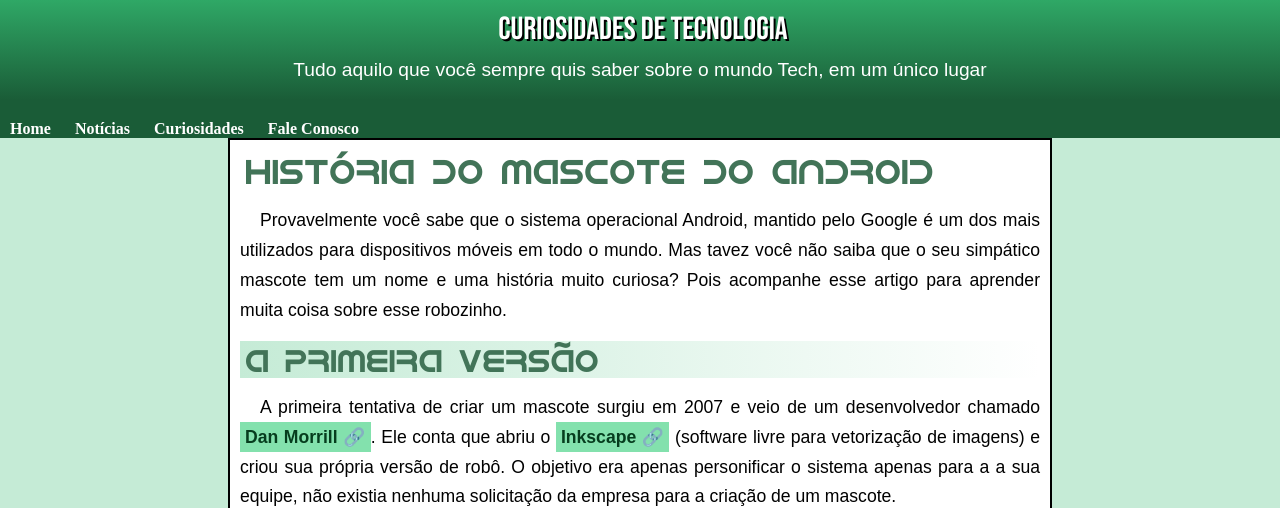
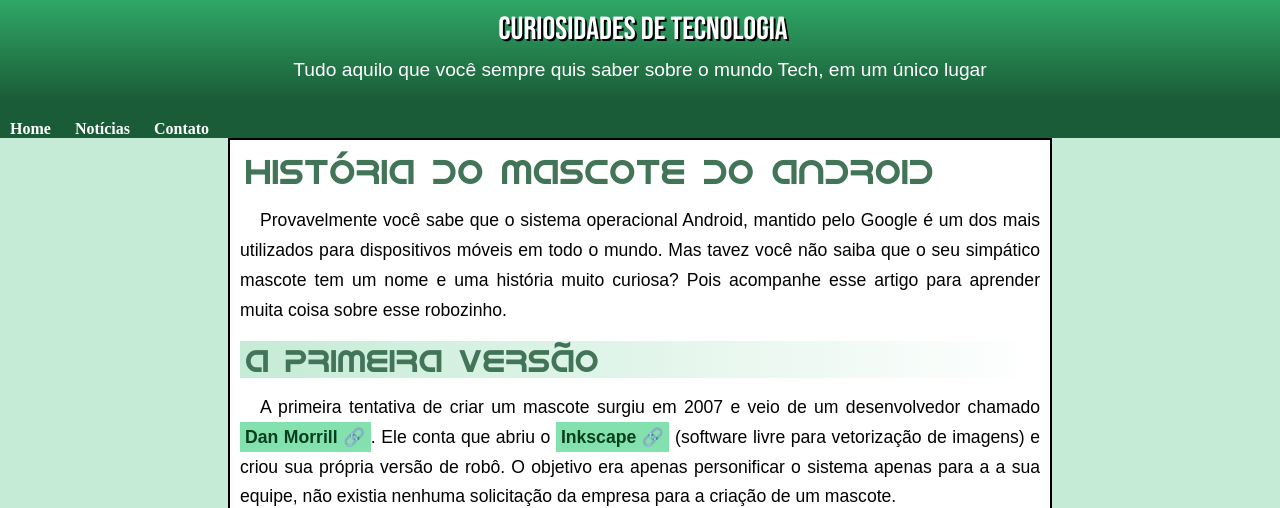
Before and after one commit to leandrojunior15/html-css, a plain HTML site: page desafios android/desafio-android.html in a window 1280 px wide. Shown: the top 508 px of the page. Drawn offline with Linux system fonts and the light colour scheme.

Commit message:
correção

```diff
--- a/desafios android/desafio-android.html
+++ b/desafios android/desafio-android.html
@@ -16,8 +16,7 @@
     <nav>
             <a href="../index1.html" class="menu">Home</a>
             <a href="../noticias.html" class="menu">Notícias</a>
-            <a href="#" class="menu">Curiosidades</a>
-            <a href="#" class="menu">Fale Conosco</a>
+            <a href="#" class="menu">Contato</a>
         </nav>
     <main>
         <section>
--- a/desafios android/style.css
+++ b/desafios android/style.css
@@ -117,7 +117,7 @@ h1#principal{
 }
 main{
     background-color: white;
-    min-width: 320px;
+    min-width: 350px;
     max-width: 800px;
     border-bottom-left-radius: 10px;
     border-bottom-right-radius: 10px;
```
Also changed, not shown: historia apple/index.html (+1 -2 lines).
